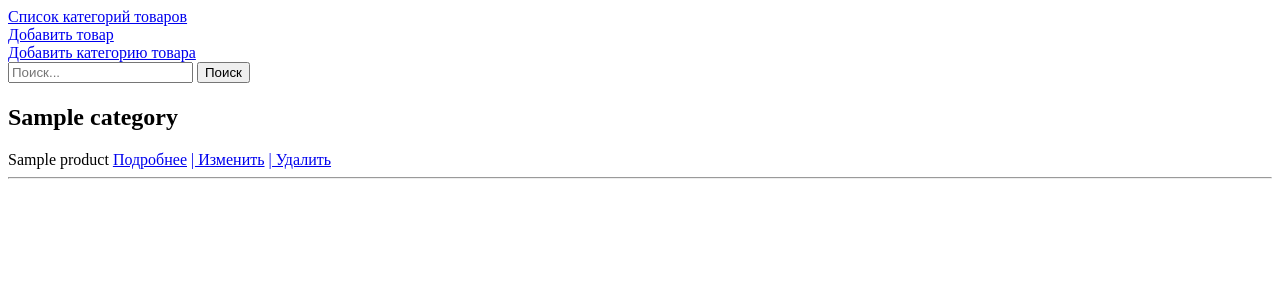
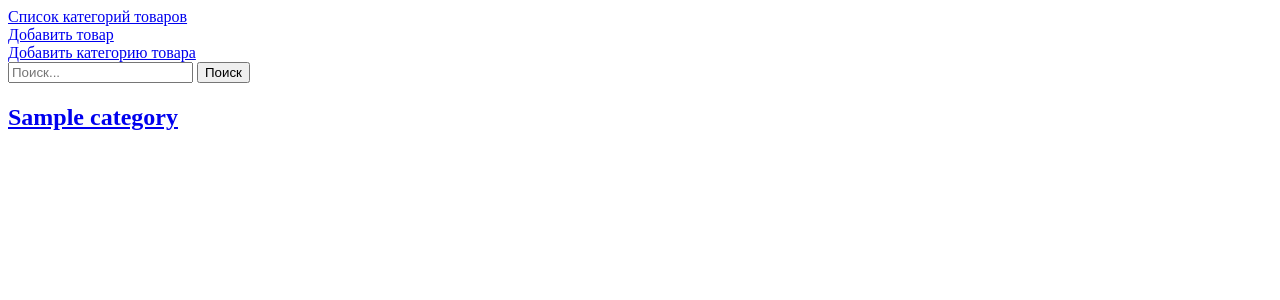
Before and after one commit to sergey-karavanets/website_with_product_catalog, a Django app: page / in a window 1280 px wide. Shown: the top 300 px of the page. Run offline with Django 4.2, Linux system fonts and the light colour scheme; tables that the repository leaves empty hold one stand-in row (values such as "Sample post").

Commit message:
remove cycle with the withdrawal of products

```diff
--- a/mysite/goods/templates/list_view.html
+++ b/mysite/goods/templates/list_view.html
@@ -5,15 +5,6 @@
 {% block content %}
 <h1>{{ title }}</h1>
 {% for category in dataset_categories %}
-    <h2>{{ category.name }}</h2>
-    {% for data in dataset_products %}
-        {% if data.category.name == category.name %}
-            {{ data.name }}
-            <a href='/{{ data.id }}'>Подробнее</a>
-            <a href='/update/{{ data.id }}'>| Изменить</a>
-            <a href='/delete/{{ data.id }}'>| Удалить</a>
-            <hr>
-        {% endif %}
-    {% endfor %}
+    <h2><a href='/category/{{ category.id }}'>{{ category.name }}</a></h2>
 {% endfor %}
 {% endblock %}
```
